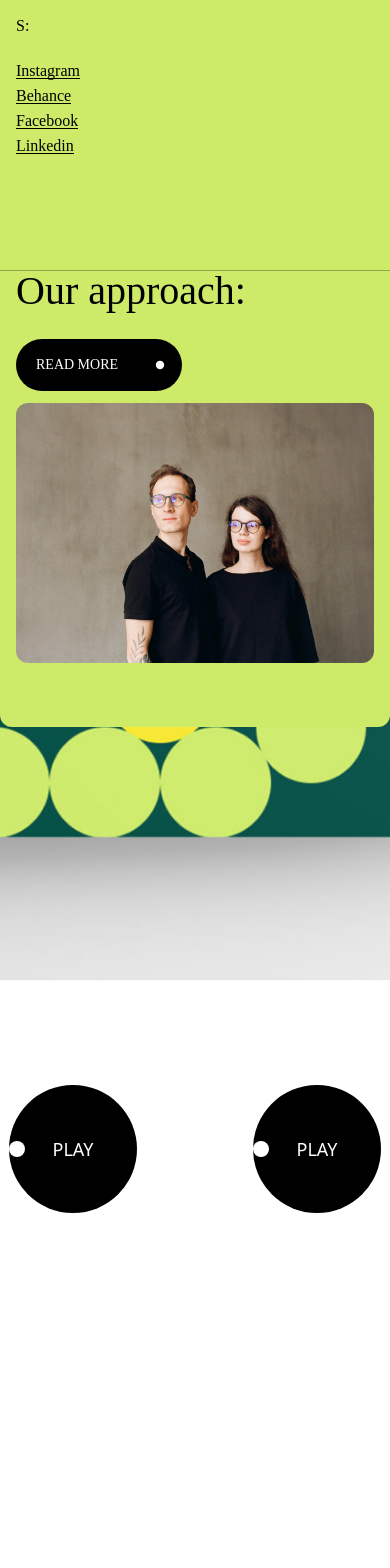
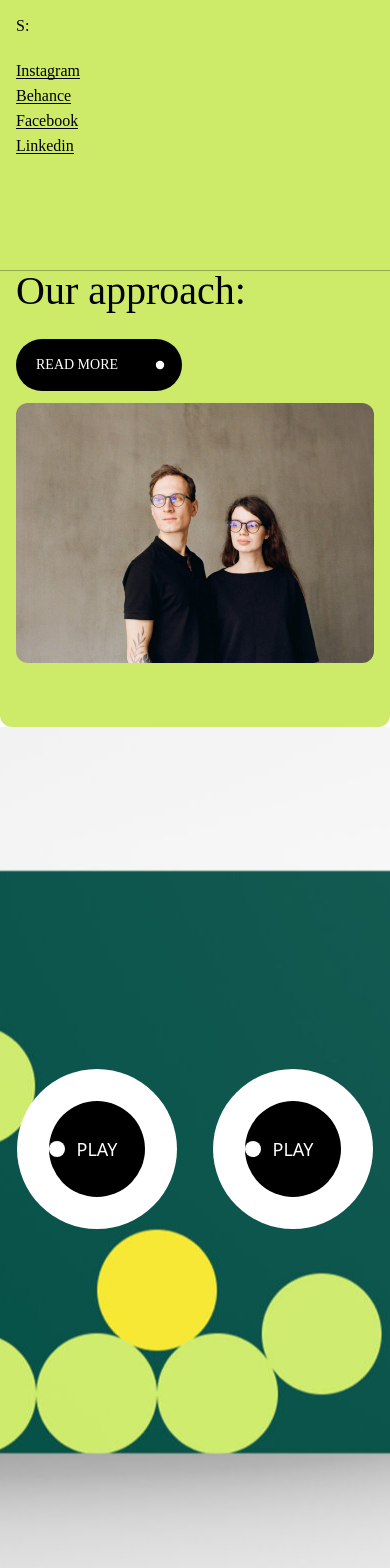
Before and after one commit to Rodro-Kumar/Modern-Web, a React (Vite) app: page / in a window 390 px wide. Shown: the part 1360-2928 px from the top of the page. Built offline with nearby package versions, Linux system fonts and the light colour scheme; a web font is replaced by a local one.

Commit message:
modified

```diff
--- a/src/Component/Play.jsx
+++ b/src/Component/Play.jsx
@@ -17,15 +17,18 @@ const Play = () => {
   return (
     <>
       <div className="relative cursor-pointer h-screen">
-        <div
-          data-scroll
-          data-scroll-section
-          data-scroll-speed="-.7"
-          className='absolute -z-20 bg-[url("src/assets/Top-Viewbbcbv-1-1440x921.jpg")] bg-cover bg-center h-screen w-full'
-        ></div>
+        <div className="w-full">
+          <div
+            // data-scroll
+            // data-scroll-section
+            // data-scroll-speed="-.7"
+            className='absolute -z-20 bg-[url("src/assets/Top-Viewbbcbv-1-1440x921.jpg")] object-cover bg-center w-full h-full'
+          ></div>
+        </div>
+
         <div className="gap-x-9 flex items-center justify-center absolute top-1/2 left-1/2 -translate-x-1/2 -translate-y-1/2">
-          <div className="w-52 h-52 bg-white rounded-full flex items-center justify-center">
-            <div className="w-32 h-32 bg-black rounded-full relative">
+          <div className="w-40 sm:w-52 h-40 sm:h-52 bg-white rounded-full flex items-center justify-center">
+            <div className="w-24 sm:w-32 h-24 sm:h-32 bg-black rounded-full relative">
               <div
                 style={{
                   transform: `translate(-50% , -50%) rotate(${rotate}deg)`,
@@ -39,8 +42,8 @@ const Play = () => {
               </p>
             </div>
           </div>
-          <div className="w-52 h-52 bg-white rounded-full flex items-center justify-center">
-            <div className="w-32 h-32 bg-black rounded-full relative">
+          <div className="w-40 sm:w-52 h-40 sm:h-52 bg-white rounded-full flex items-center justify-center">
+            <div className="w-24 sm:w-32 h-24 sm:h-32 bg-black rounded-full relative">
               <div
                 style={{
                   transform: `translate(-50% , -50%) rotate(${rotate}deg)`,
```
